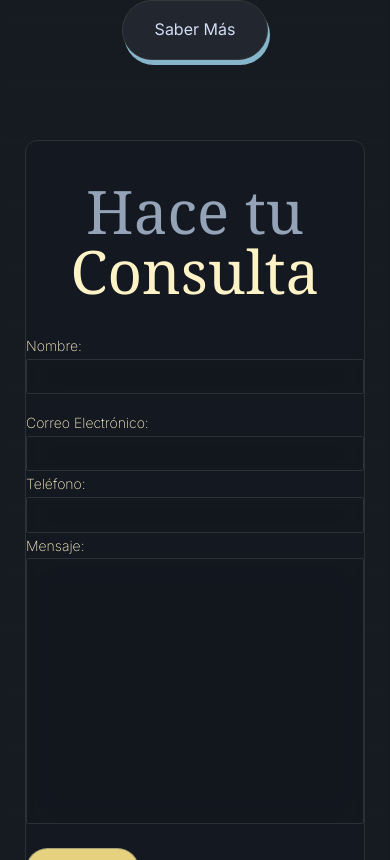
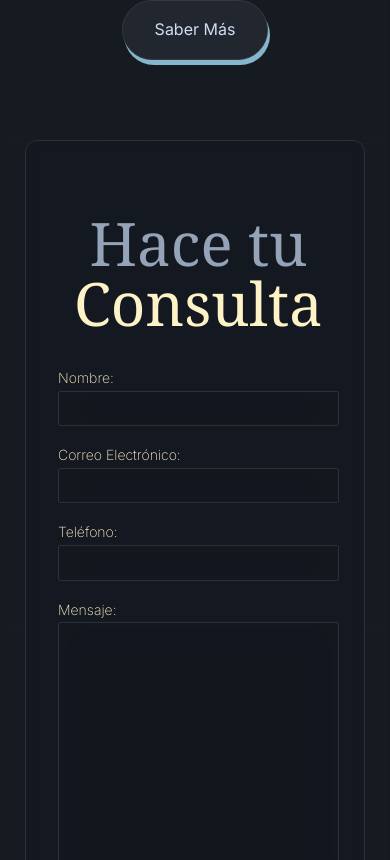
Before and after one commit to GRAMAPHENIA/hexagono, a Next.js app: page / in a window 390 px wide. Shown: the part 5204-6064 px from the top of the page. Built offline with nearby package versions, Linux system fonts and the light colour scheme.

Commit message:
plus-mods

```diff
--- a/src/components/Consultas.jsx
+++ b/src/components/Consultas.jsx
@@ -54,7 +54,7 @@ const Consultas = () => {
   }, []);
   return (
     <>
-      <section className="flex flex-col justify-center items-center border border-[var(--button-dark)] p-0 lg:p-1 rounded-xl bg-[#1011121d] backdrop-blur-sm mx-auto w-[340px] lg:w-[700px] mb-0 m-20">
+      <section className="flex flex-col justify-center items-center border border-[var(--button-dark)] p-8 lg:p-1 rounded-xl bg-[#1011121d] backdrop-blur-sm mx-auto w-[340px] lg:w-[700px] mb-0 m-20">
         <form
           action="https://formspree.io/f/xjvnorgy"
           method="POST"
@@ -86,8 +86,8 @@ const Consultas = () => {
             />
           </div>
 
-          <div className="mb- flex flex-wrap">
-            <div className="w-full lg:w-1/2 lg:pr-2">
+          <div className="flex flex-wrap">
+            <div className="w-full lg:w-1/2 lg:pr-2 mb-4">
               <label
                 className="text-sm mb-1 text-amber-100 font-extralight"
                 htmlFor="email"
@@ -103,7 +103,7 @@ const Consultas = () => {
               />
             </div>
 
-            <div className="w-full lg:w-1/2 lg:pl-2">
+            <div className="w-full lg:w-1/2 lg:pl-2 mb-4">
               <label
                 className="text-sm mb-1 text-amber-100 font-extralight"
                 htmlFor="phone"
@@ -119,9 +119,9 @@ const Consultas = () => {
             </div>
           </div>
 
-          <div className="mb-4">
+          <div className="mb-4 lg:mt-2">
             <label
-              className="text-sm mb-1 text-amber-100 font-extralight"
+              className="text-sm text-amber-100 font-extralight"
               htmlFor="message"
             >
               Mensaje:
```
